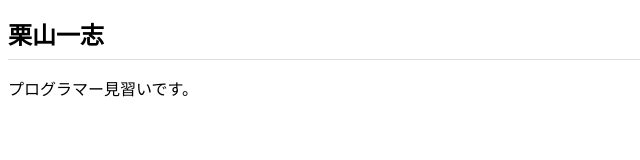
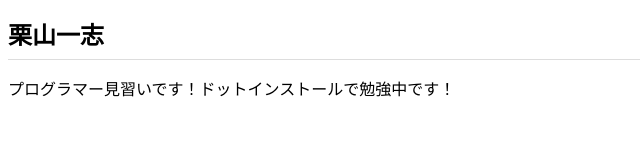
Before and after one commit to kuriyama0502/kuriyama0502.github.io, a plain HTML site: page index.html in a window 1280 px wide. Shown: the whole page, without its empty margins (0-640 px from the left). Drawn offline with Linux system fonts and the light colour scheme.

Commit message:
Add files via upload

```diff
--- a/index.html
+++ b/index.html
@@ -7,6 +7,6 @@
 </head>
 <body>
   <h1>栗山一志</h1>
-  <p>プログラマー見習いです。</p>
+  <p>プログラマー見習いです！ドットインストールで勉強中です！</p>
 </body>
 </html>
```
